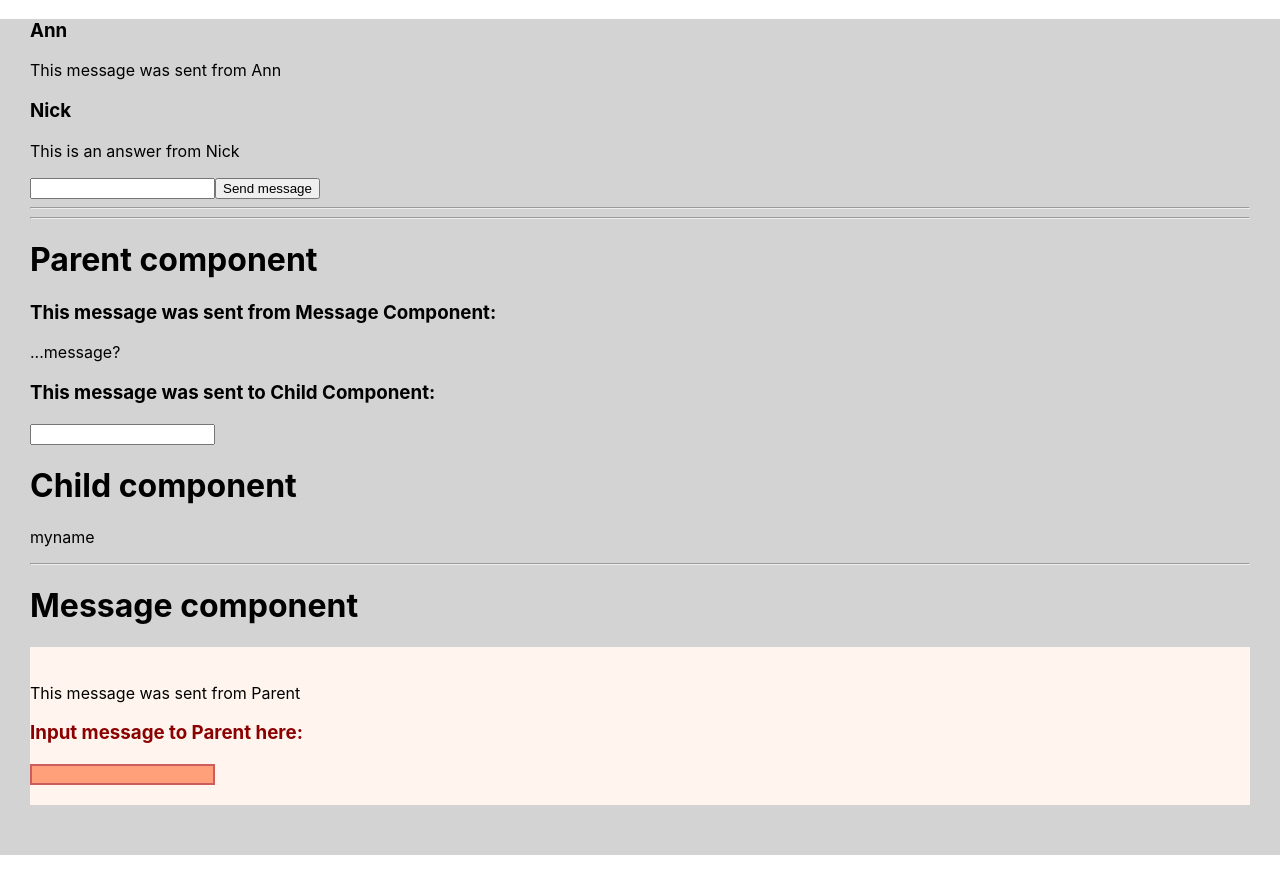
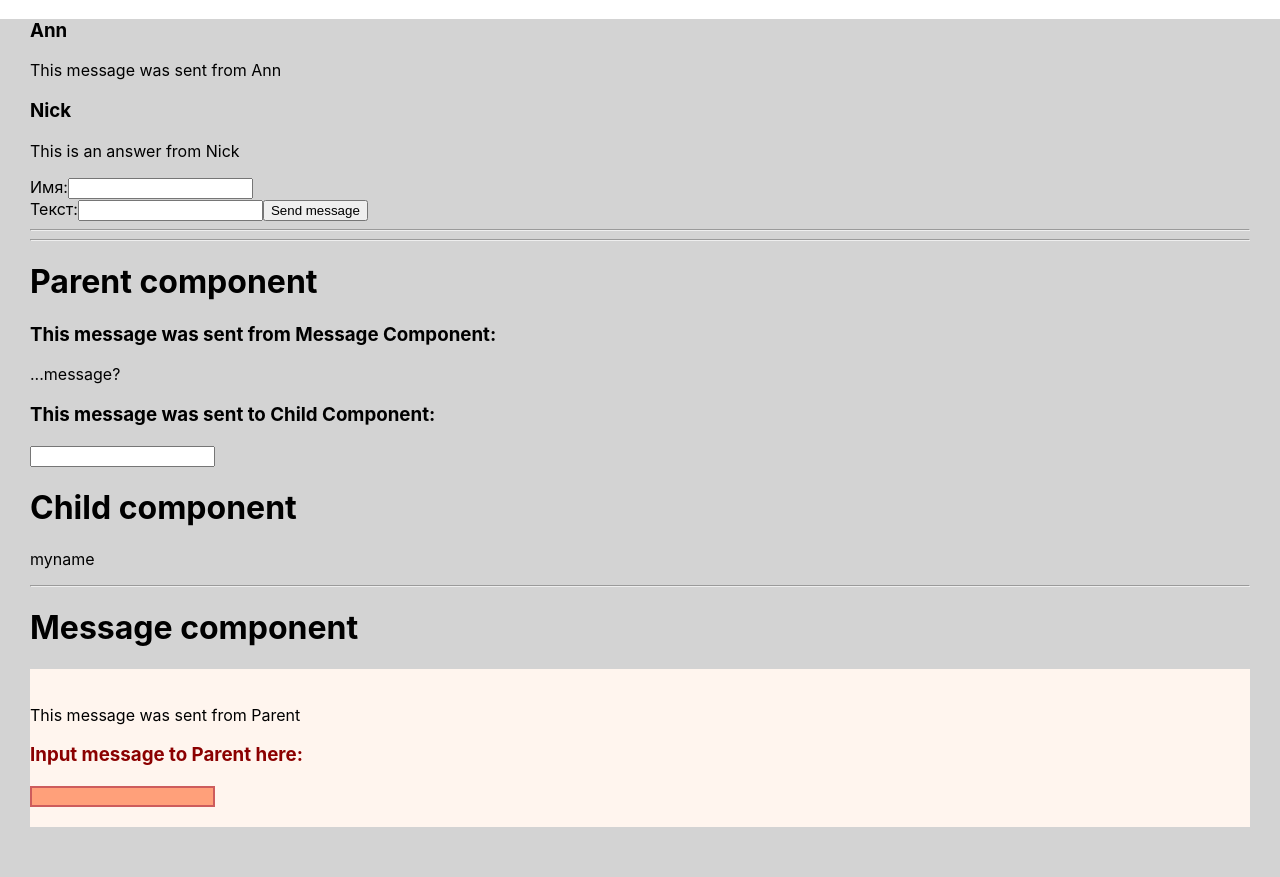
Before and after one commit to GriKate/React-GB, a React (Create React App) app: page / in a window 1280 px wide. Before the commit the page ends 855 px from the top, so only its background shows below. Built offline with nearby package versions, Linux system fonts and the light colour scheme.

Commit message:
add input for name

```diff
--- a/src/App.jsx
+++ b/src/App.jsx
@@ -14,7 +14,10 @@ function App({messages, addMessage}) {
   const [childMessage, setChildMessage] = useState('This message was sent from Parent')
   const [parentMessage, setParentMessage] = useState('...message?')
   const [messageList, setMessageList] = useState([])
-  const [newMessage, setNewMessage] = useState("")
+  // разделить newMessage на 2 стейта: author и text. Массив при сете перетирается полностью
+  const [messageAuthor, setMessageAuthor] = useState('')
+  const [messageText, setMessageText] = useState('')
+  const [isMessageSent, setMessageSent] = useState(false)
 
   console.log(messages)
 
@@ -25,32 +28,40 @@ function App({messages, addMessage}) {
   useEffect(() => {
     setMessageList(messages)
     console.log('e')
-    showMessage()
+    // showMessage()
   }, [])
 
-  const showMessage = () => {
-    if(newMessage) alert(newMessage.name + ", your message is published")
-  }
+  // const showMessage = () => {
+  //   if(newMessage) alert(newMessage.name + ", your message is published")
+  // }
 
-  const handleSetMessage = (e) => {
+  // const handleSetMessage = (e) => {
+  //   const name = e.target.name
+  //   const value = e.target.value
+  //   setNewMessage({[name]: value})
+  // }
+
+  const handleAddMessage = (e) => {
     e.preventDefault()
+    console.log(messageAuthor)
+    console.log(messageText)
 
-    let messageText = e.target[0].value
     let inputMessage = {}
-    if(messageText.length) {
-      inputMessage = {author: 'Sue', text: messageText}
+    if(messageText.length && messageAuthor.length) {
+      inputMessage = {author: messageAuthor, text: messageText}
     } else return
 
     // изменяем стейт для перерендера через useEffect
-    setNewMessage(inputMessage)
+    setMessageSent(true)
 
-    // передаём в родительскую ф-ию inputMessage
-    // если передать newMessage из стейта, новое сообщение отобразится только при след. рендере
+    // передаём inputMessage в родительскую ф-ию
+    // если передать в неё newMessage из стейта, новое сообщение отобразится только при след. рендере
     addMessage(inputMessage)
 
     console.log(messages)
     console.log(messageList)
     e.target[0].value = ''
+    e.target[1].value = ''
   }
 
   return (
@@ -62,8 +73,27 @@ function App({messages, addMessage}) {
           <p key={el.text.idx}>{el.text}</p>
         </div> : null)
       }
-      <form onSubmit={handleSetMessage}>
-        <input type="text" onChange={value => setMessageList}></input>
+      <form onSubmit={handleAddMessage}>
+        <label>
+          Имя:
+          <input
+            name="author"
+            type="text"
+            value={messageAuthor  || ''}
+            onChange={e => setMessageAuthor(e.target.value)}
+          ></input>
+          {/* onChange={e => setNewMessage({author: e.target.value})} */}
+        </label>
+        <br />
+        <label>
+          Текст:
+          <input
+            name="text"
+            type="text"
+            value={messageText  || ''}
+            onChange={e => setMessageText(e.target.value)}
+          ></input>
+        </label>
         <button>Send message</button>
       </form>
       {/* <Form /> */}
```
